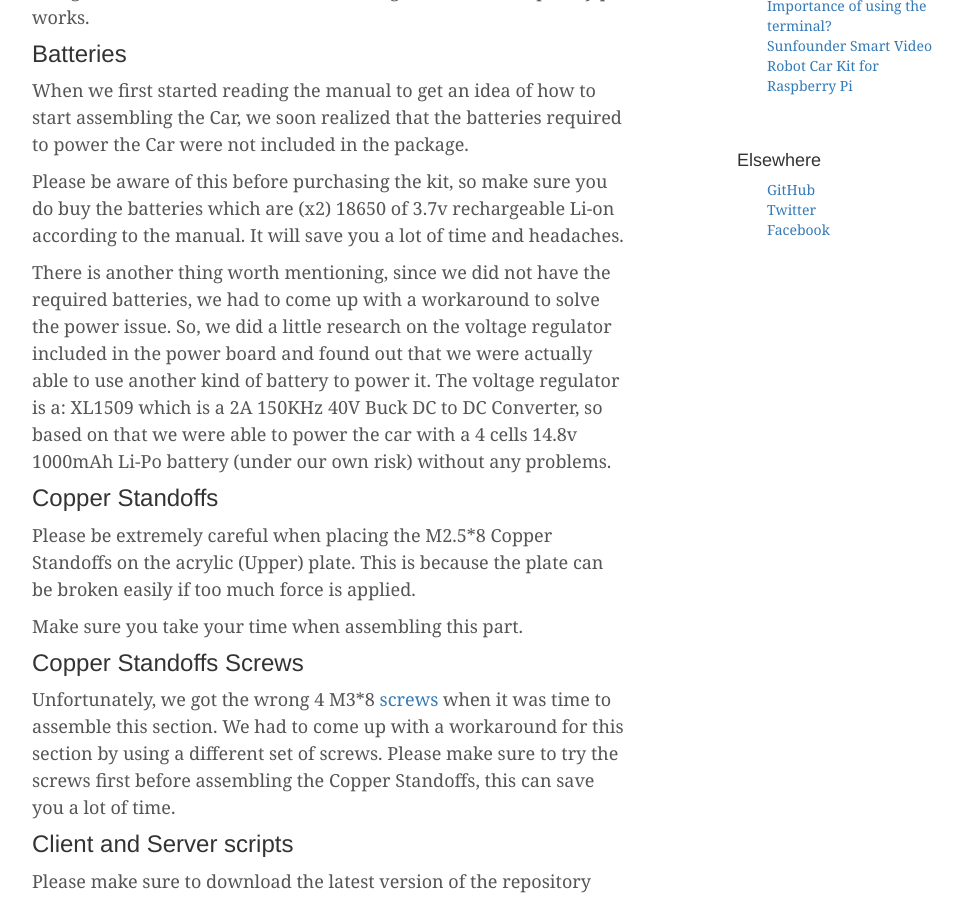
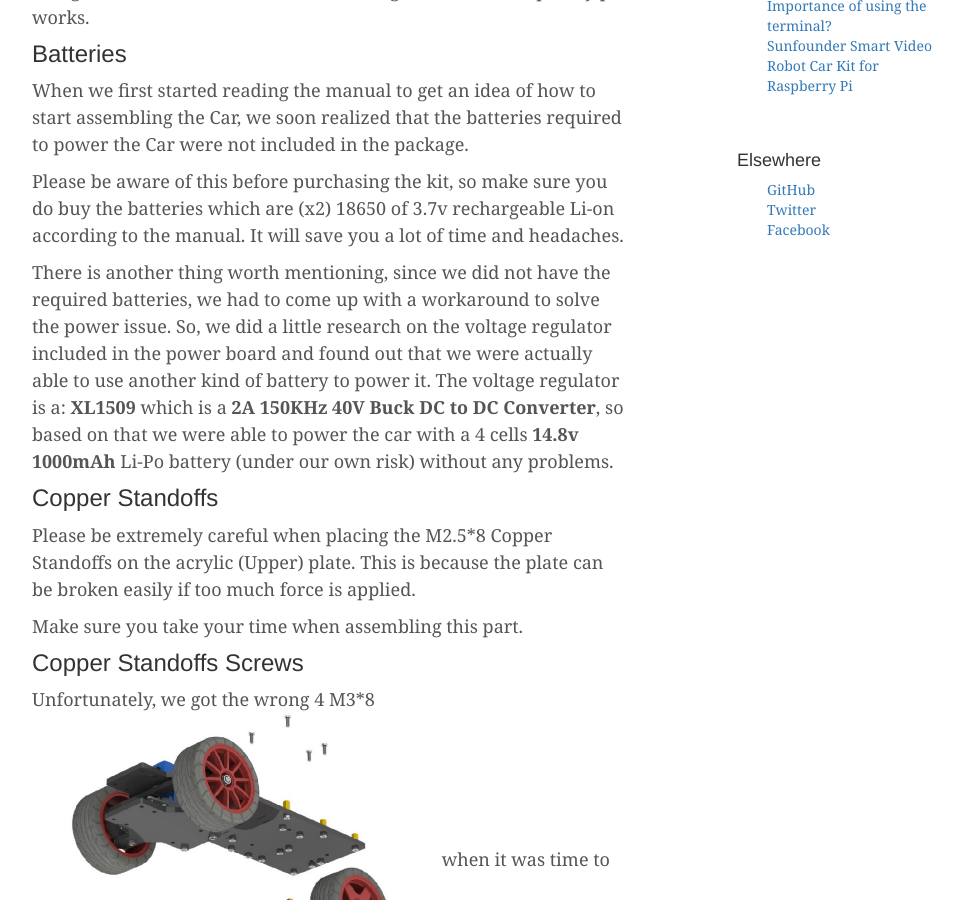
Before and after one commit to synerminds/synerminds.github.io, a Jekyll site: the page built from _posts/2016-01-08-smart-video-car.md, in a window 1280 px wide and 900 px high, scrolled down 284 px. Shown: the whole window, without its empty margins (153-1116 px from the left). Built offline with Jekyll 4.4.1, drawn with Linux system fonts in a browser that asks for light colours.

Commit message:
Add correct reference to image

```diff
--- a/_posts/2016-01-08-smart-video-car.md
+++ b/_posts/2016-01-08-smart-video-car.md
@@ -14,9 +14,7 @@ When we first started reading the manual to get an idea of how to start assembli
 
 Please be aware of this before purchasing the kit, so make sure you do buy the batteries which are (x2) 18650 of 3.7v rechargeable Li-on according to the manual. It will save you a lot of time and headaches.
 
-There is another thing worth mentioning, since we did not have the required batteries, we had to come up with a workaround to solve the power issue. So, we did a little research on the voltage regulator included in the power board and found out
-that we were actually able to use another kind of battery to power it. The voltage regulator is a: XL1509 which is a 2A 150KHz 40V Buck DC to DC Converter, so based on that we were able to power the car with a 4 cells 14.8v 1000mAh Li-Po battery (under our own risk) without any problems.
-
+There is another thing worth mentioning, since we did not have the required batteries, we had to come up with a workaround to solve the power issue. So, we did a little research on the voltage regulator included in the power board and found out that we were actually able to use another kind of battery to power it. The voltage regulator is a: **XL1509** which is a **2A 150KHz 40V Buck DC to DC Converter**, so based on that we were able to power the car with a 4 cells **14.8v 1000mAh** Li-Po battery (under our own risk) without any problems.
 ### Copper Standoffs
 
 Please be extremely careful when placing the M2.5*8 Copper Standoffs on the acrylic (Upper) plate. This is because the plate can be broken easily if too much force is applied.
@@ -25,7 +23,7 @@ Make sure you take your time when assembling this part.
 
 ### Copper Standoffs Screws
 
-Unfortunately, we got the wrong 4 M3*8 [screws](/assets/wrong_screws.png) when it was time to assemble this section. We had to come up with a workaround for this section by using a different set of screws. Please make sure to try the screws first before assembling the Copper Standoffs, this can save you a lot of time.
+Unfortunately, we got the wrong 4 M3*8 ![screws](https://github.com/synerminds/synerminds.github.io/blob/bootstrap_styling/assets/wrong_screws.png) when it was time to assemble this section. We had to come up with a workaround for this section by using a different set of screws. Please make sure to try the screws first before assembling the Copper Standoffs, this can save you a lot of time.
 
 ### Client and Server scripts
 
```
